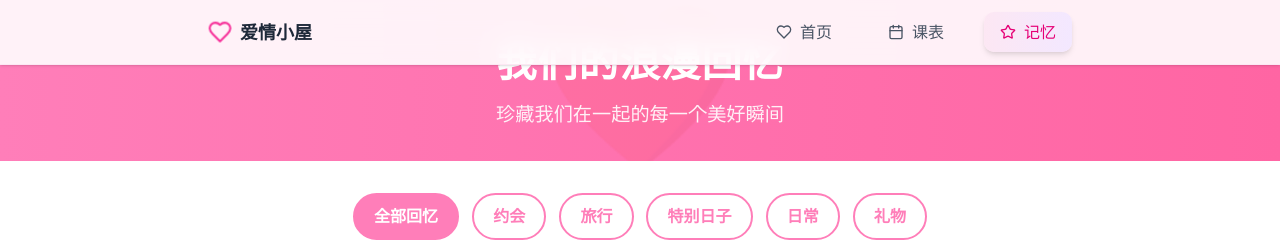
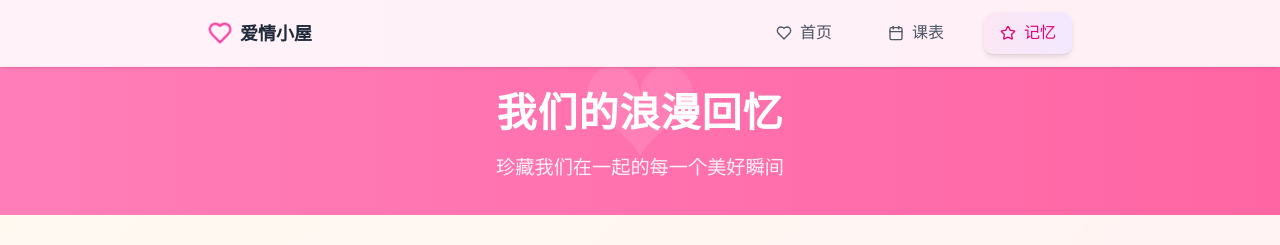
Before and after one commit to augenstern326/love-website, a React (Vite) app: page /memory in a window 1280 px wide. Shown: the top 245 px of the page. Built offline with nearby package versions, Linux system fonts and the light colour scheme.

Commit message:
no message

```diff
--- a/src/pages/MemoryPage/MemoryPage.css
+++ b/src/pages/MemoryPage/MemoryPage.css
@@ -9,20 +9,18 @@
     --light-text: #666;
     --shadow: 0 4px 20px rgba(0, 0, 0, 0.1);
     --transition: all 0.3s ease;
+    margin: 0;
+    padding: 0;
+    box-sizing: border-box;
 }
 
-/** {*/
-/*    margin: 0;*/
-/*    padding: 0;*/
-/*    box-sizing: border-box;*/
-/*}*/
 
-/*body {*/
-/*    font-family: 'Segoe UI', Tahoma, Geneva, Verdana, sans-serif;*/
-/*    background: linear-gradient(135deg, #fffaf0, #fff0f5);*/
-/*    color: var(--text-color);*/
-/*    line-height: 1.6;*/
-/*}*/
+body {
+    font-family: 'Segoe UI', Tahoma, Geneva, Verdana, sans-serif;
+    background: linear-gradient(135deg, #fffaf0, #fff0f5);
+    color: var(--text-color);
+    line-height: 1.6;
+}
 
 .app {
     min-height: 100vh;
@@ -33,7 +31,7 @@
 .header {
     background: linear-gradient(to right, var(--primary-color), var(--secondary-color));
     color: white;
-    padding: 2rem 1rem;
+    padding: 5rem 1rem 2rem 1rem;
     text-align: center;
     position: relative;
     overflow: hidden;
```
